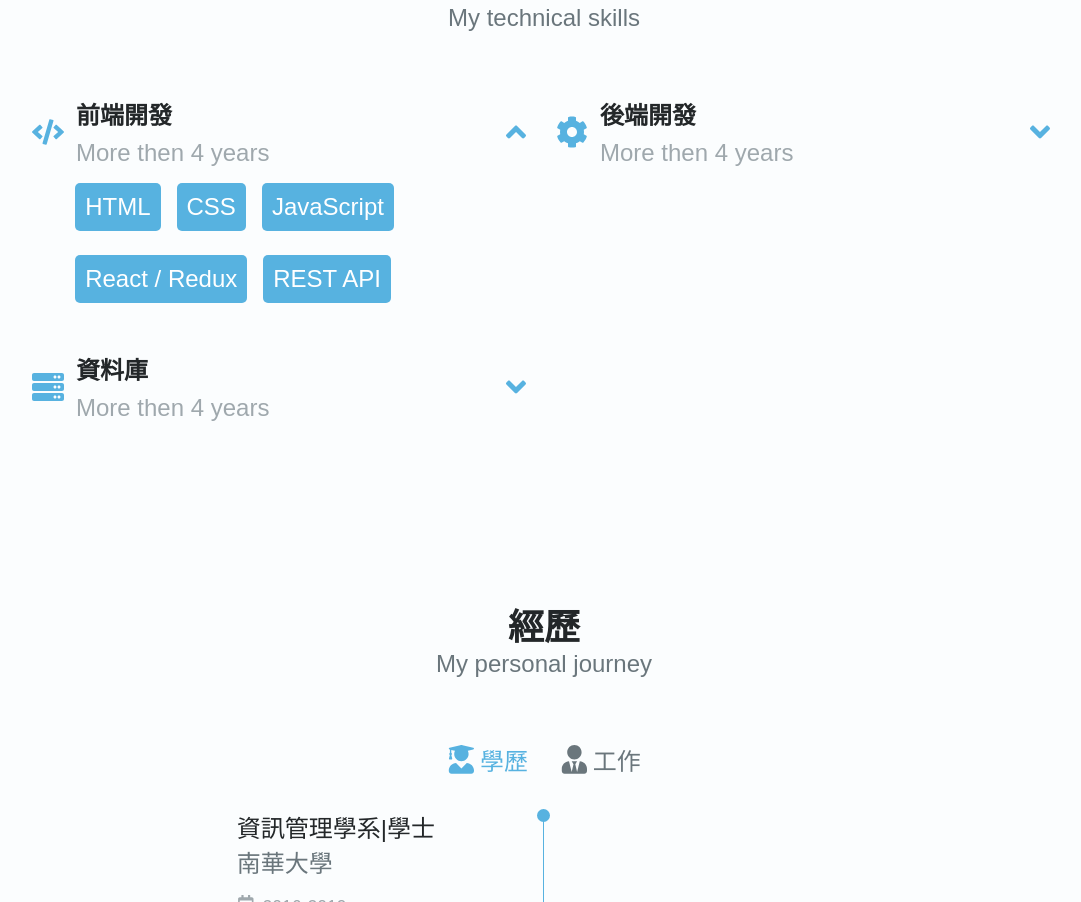
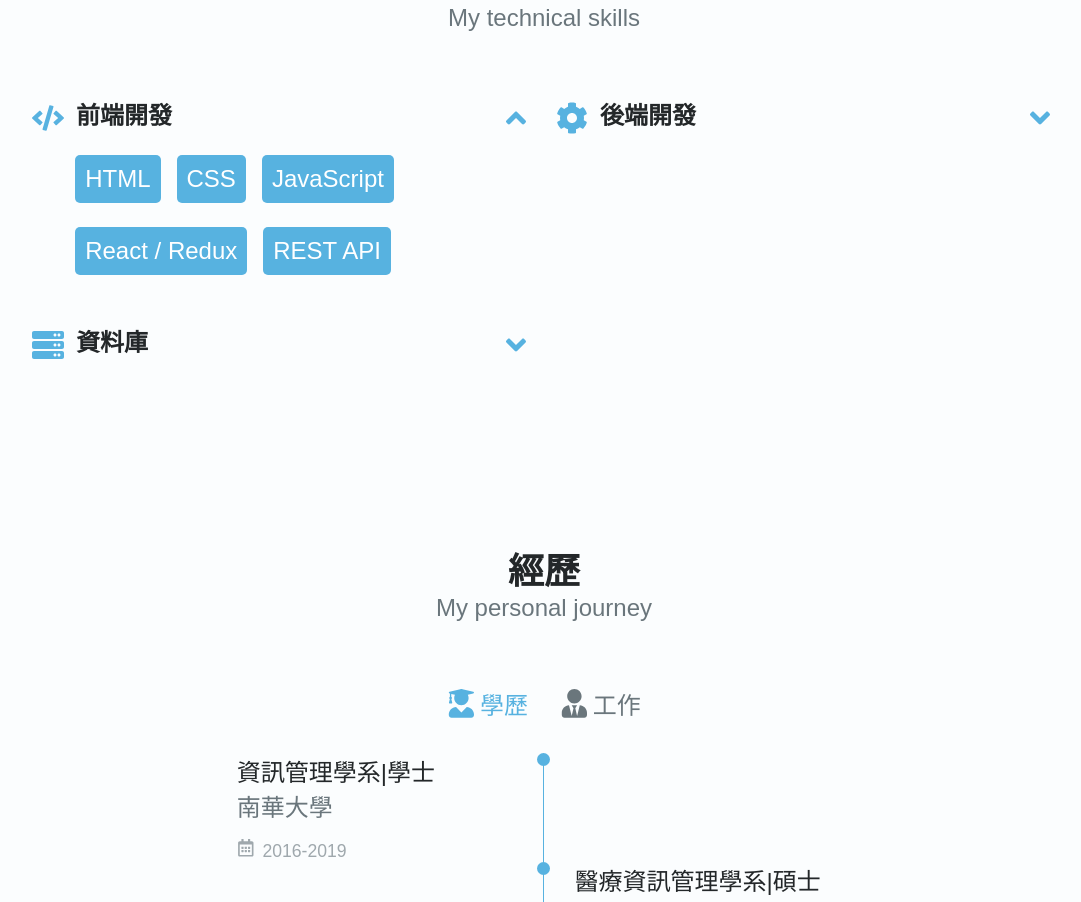
Before and after one commit to chui359/react-portfolio-practice, a React (Create React App) app: page / in a window 1280 px wide. Shown: the part 1740-2642 px from the top of the page, without its empty margins (96-1177 px from the left). Built offline with nearby package versions, Linux system fonts and the light colour scheme.

Commit message:
update: skills

```diff
--- a/src/components/Skill.jsx
+++ b/src/components/Skill.jsx
@@ -26,7 +26,7 @@ function Skill() {
 
                             <div>
                                 <h1 className="skills-title">前端開發</h1>
-                                <span className="skills-subtitle">More then 4 years</span>
+                                {/* <span className="skills-subtitle">More then 4 years</span> */}
                             </div>
 
                             <FaAngleDown className='skills-arrow'/>
@@ -71,7 +71,7 @@ function Skill() {
 
                             <div>
                                 <h1 className="skills-title">後端開發</h1>
-                                <span className="skills-subtitle">More then 4 years</span>
+                                {/* <span className="skills-subtitle">More then 4 years</span> */}
                             </div>
 
                             <FaAngleDown className='skills-arrow'/>
@@ -117,7 +117,7 @@ function Skill() {
 
                             <div>
                                 <h1 className="skills-title">資料庫</h1>
-                                <span className="skills-subtitle">More then 4 years</span>
+                                {/* <span className="skills-subtitle">More then 4 years</span> */}
                             </div>
 
                             <FaAngleDown className='skills-arrow'/>
```
Also changed, not shown: public/images/about.png (deleted).
